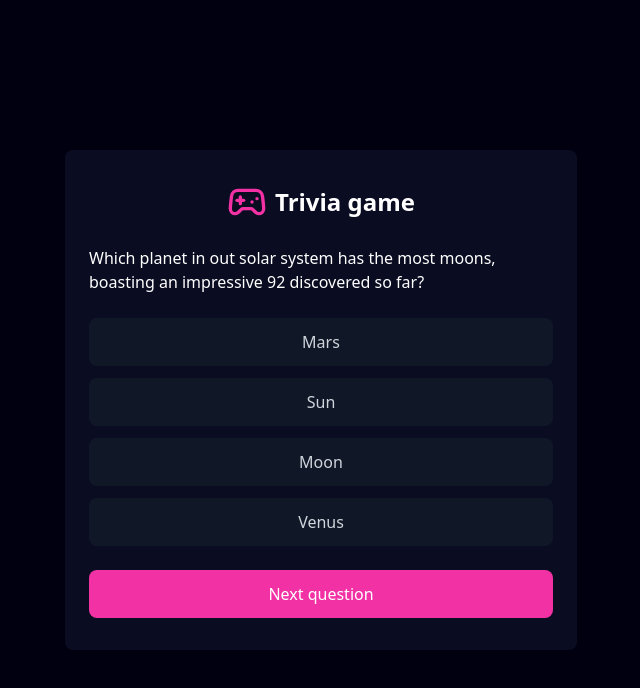
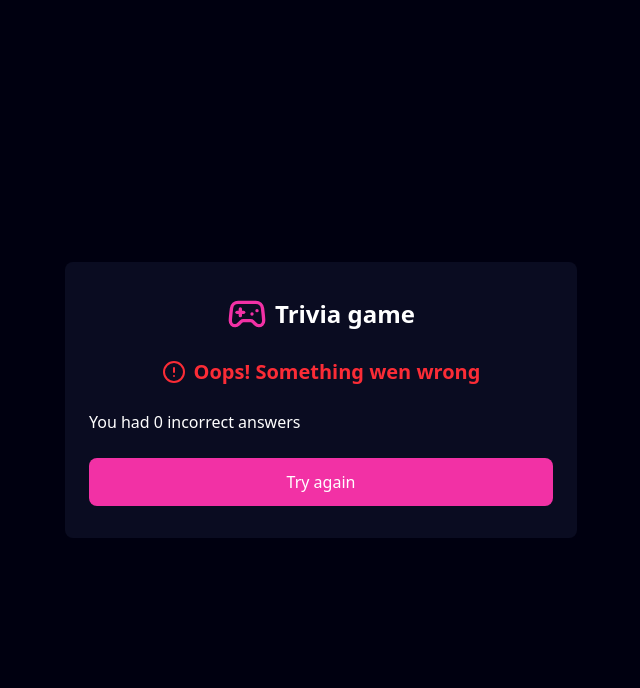
Before and after one commit to FranciscoJavierMartin/trivia-app, a Next.js app: page / in a window 1280 px wide. Shown: the top 688 px of the page, without its empty margins (319-959 px from the left). Built offline with nearby package versions, Linux system fonts and the light colour scheme.

Commit message:
Game over screen

```diff
--- /dev/null
+++ b/app/components/GameOverScreen.tsx
@@ -0,0 +1,15 @@
+import { AlertCircle } from 'lucide-react';
+import Button from './ui/Button';
+
+export default function GameOverScreen() {
+  return (
+    <>
+      <div className='flex items-center justify-center gap-2 text-red-500'>
+        <AlertCircle className='w-6' />
+        <h2 className='text-xl font-bold'>Oops! Something wen wrong</h2>
+      </div>
+      <p>You had 0 incorrect answers</p>
+      <Button variant='primary'>Try again</Button>
+    </>
+  );
+}
--- a/app/components/QuestionScreen.tsx
+++ b/app/components/QuestionScreen.tsx
@@ -1,3 +1,4 @@
+import { CircleCheck, CircleX } from 'lucide-react';
 import Button from './ui/Button';
 
 export default function QuestionScreen() {
@@ -14,6 +15,14 @@ export default function QuestionScreen() {
         <Button>Venus</Button>
       </div>
       <Button variant='primary'>Next question</Button>
+      <div className='text-center text-sm'>
+        <div className='flex items-center justify-center gap-2'>
+          <CircleCheck className='text-green-500' />
+          <span className='text-green-500'>1 corrent</span>
+          <CircleX className='text-red-500' />
+          <span className='text-red-500'>1 wrong</span>
+        </div>
+      </div>
     </>
   );
 }
--- a/app/page.tsx
+++ b/app/page.tsx
@@ -1,6 +1,7 @@
 import { Gamepad2 } from 'lucide-react';
 import LoadingScreen from './components/LoadingScreen';
 import QuestionScreen from './components/QuestionScreen';
+import GameOverScreen from './components/GameOverScreen';
 
 export default function Home() {
   return (
@@ -12,7 +13,8 @@ export default function Home() {
         </h1>
         <div className='space-y-6'>
           {/* <LoadingScreen /> */}
-          <QuestionScreen />
+          {/* <QuestionScreen /> */}
+          <GameOverScreen />
         </div>
       </div>
     </div>
```
